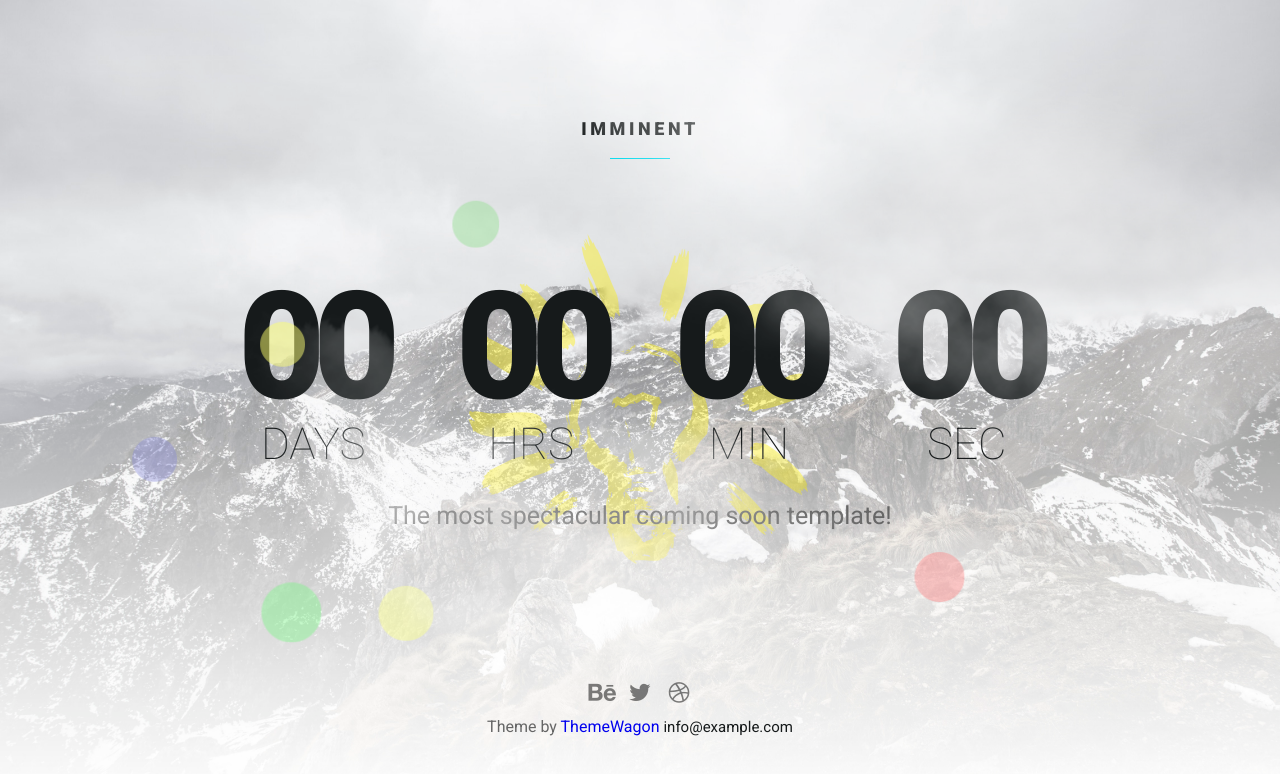
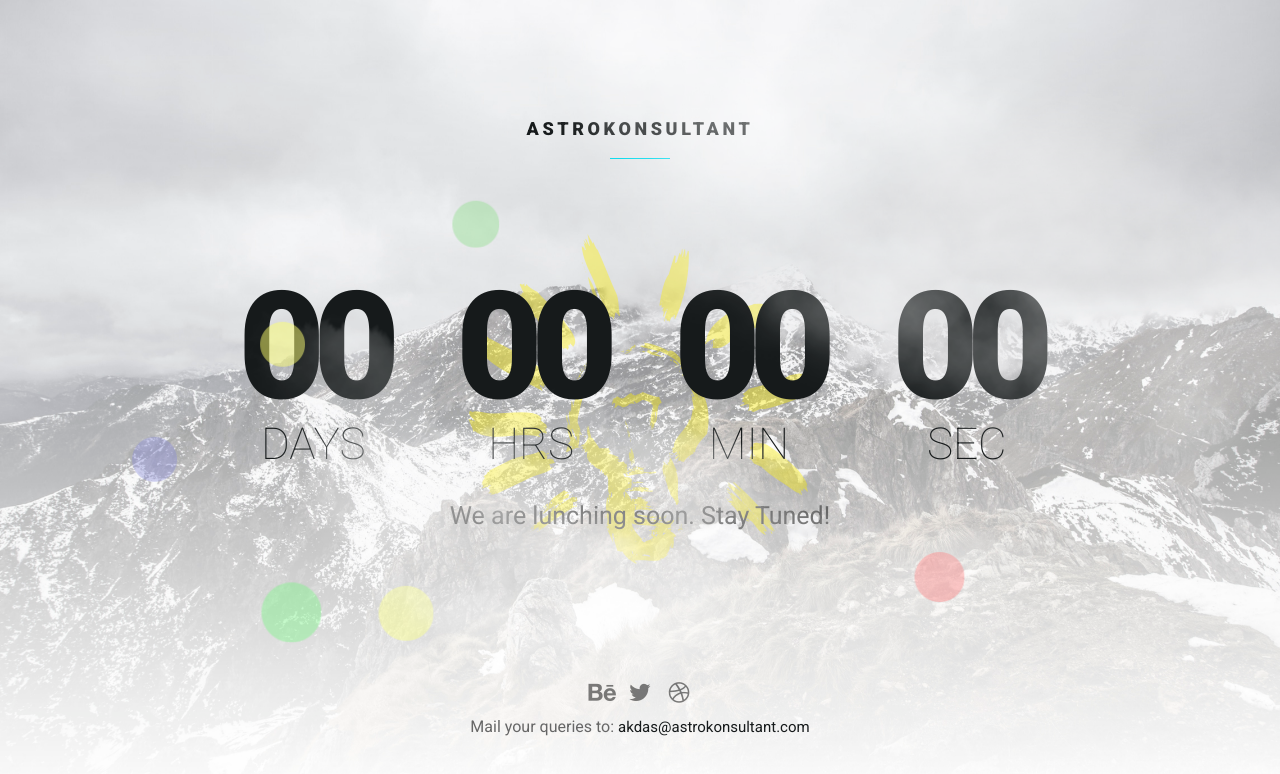
Before and after one commit to utkallabs/astro, a plain HTML site: page index.html in a window 1280 px wide. Drawn offline with Linux system fonts and the light colour scheme.

Commit message:
site specific changes

```diff
--- a/index.html
+++ b/index.html
@@ -70,7 +70,7 @@
                 <li class="layer" data-depth="0.20">
                     <div class="title">
                         <h2>
-                            IMMINENT
+                            Astrokonsultant
                         </h2>
                         <span class="line"></span>
                     </div>
@@ -85,11 +85,11 @@
                 <li class="layer" data-depth="0.30">
                     <div class="hero">
                         <h1 id="countdown">
-                            The most spectacular coming soon template!
+                            We are lunching soon. Stay Tuned!
                         </h1>
 
                         <p class="sub-title">
-                            The most spectacular coming soon template!
+                            We are lunching soon. Stay Tuned!
                         </p>
                     </div>
                 </li>
@@ -169,8 +169,8 @@
                                 <a class="dribbble" href="#"><i class="fa fa-dribbble"></i></a>
                             </li>
                         </ul>
-                        Theme by <a href="https://themewagon.com/" target="_blank">ThemeWagon</a>
-                        <a class="mail" href="mailto:info@example.com?subject=Hi%20ThemeWagon!">info@example.com</a>
+                        Mail your queries to:
+                        <a class="mail" href="mailto:akdas@astrokonsultant.com">akdas@astrokonsultant.com</a>
                     </div>
                 </li>
             </ul>
```
